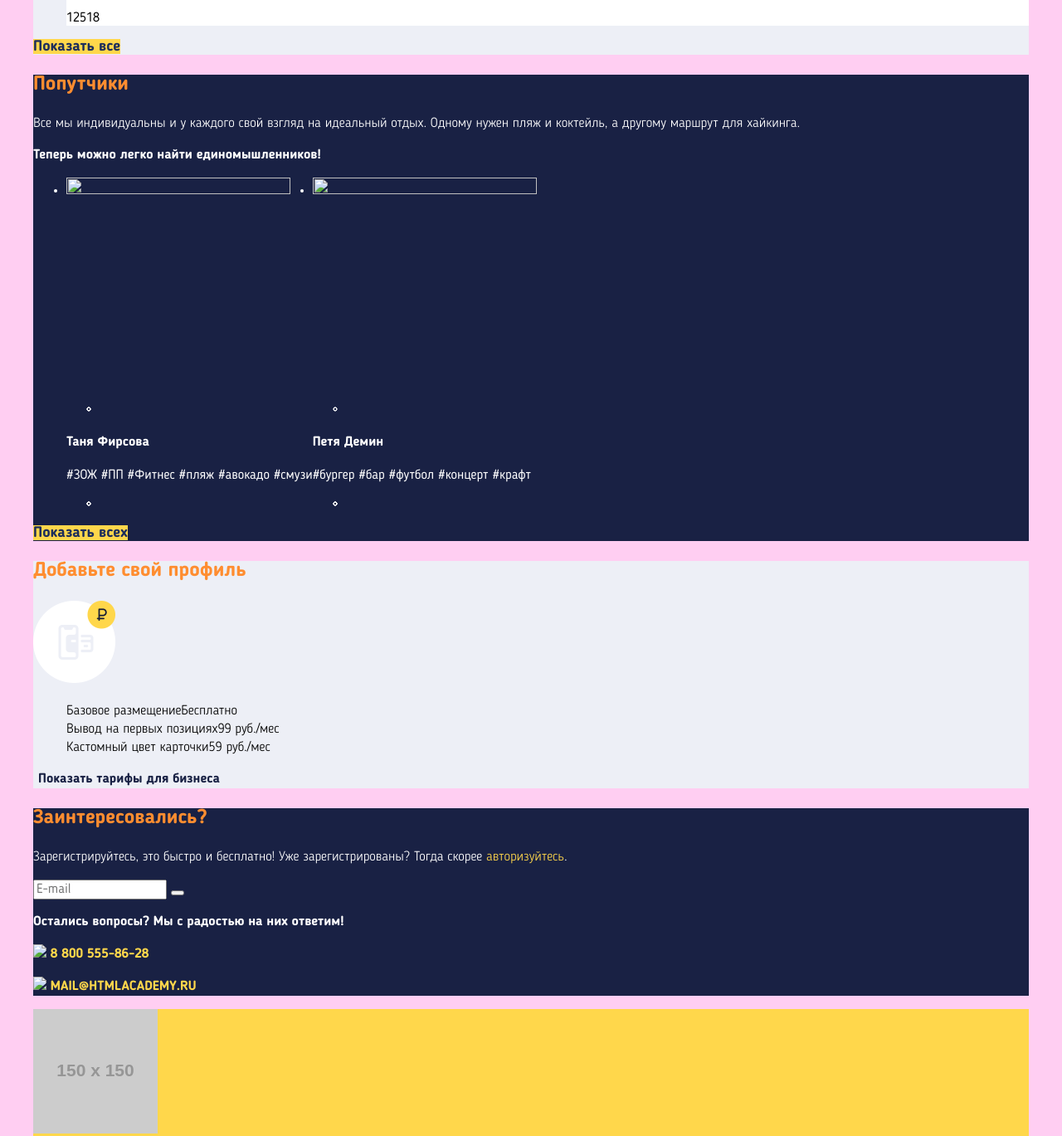
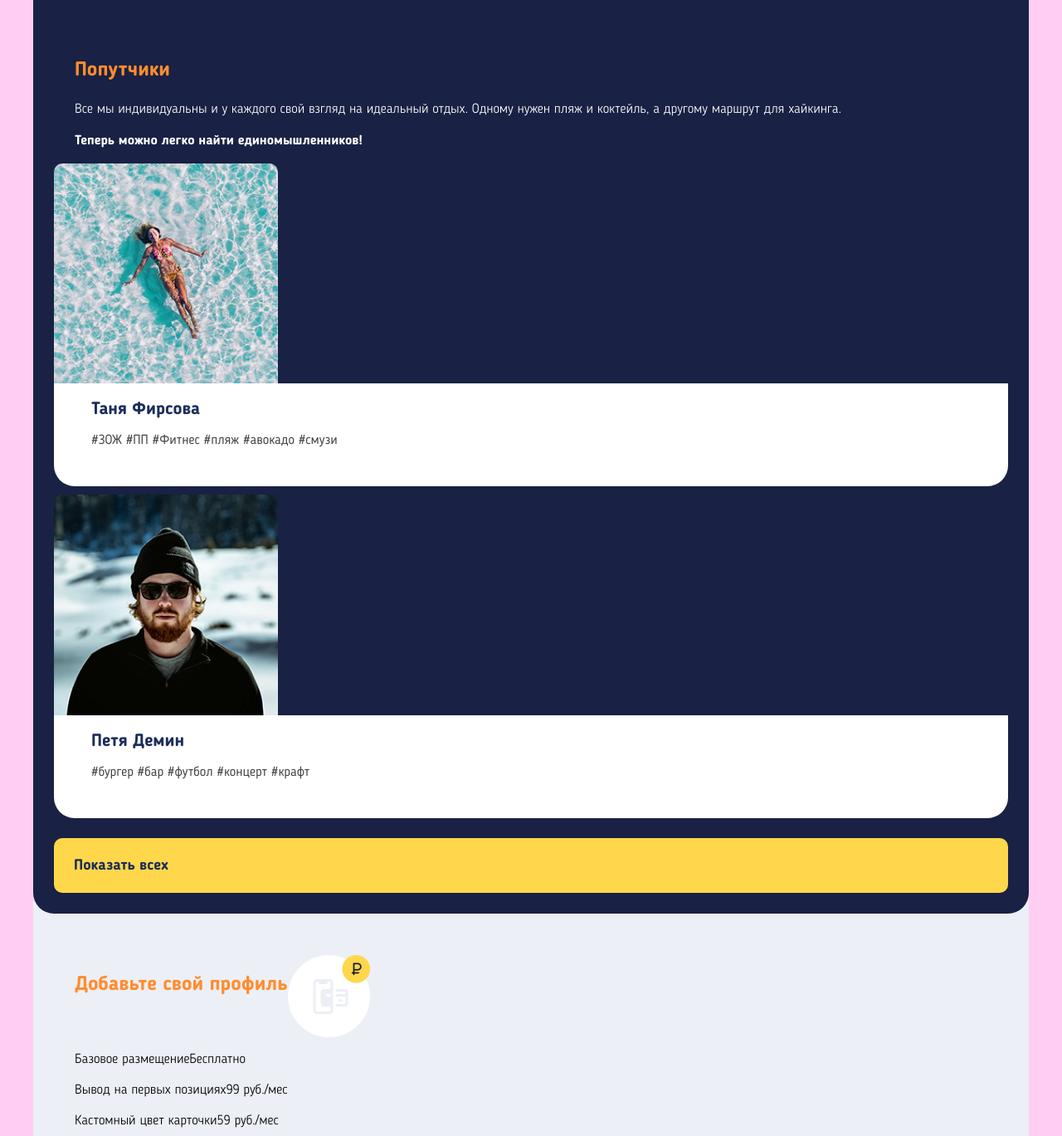
Before and after one commit to annaraulets/870333-pognali-18, a website: page source/index.html in a window 1280 px wide. Shown: the part 1415-2784 px from the top of the page at 83% size. Drawn offline with nearby package versions, Linux system fonts and the light colour scheme; files that its build step writes are made by us from their sources; placeholder pictures from the web are drawn by us; files whose address does not match are found by name.

Commit message:
Задание с флексами и версткой index mobile

```diff
--- a/source/index.html
+++ b/source/index.html
@@ -42,13 +42,18 @@
         <a class="main-popup__reg" href="#">Авторизация</a>
         <div class="main-popup__contacts contact contact--menu">
           <p class="contact__text">
-            <img class="contact__img" src="img/contacts-phone.svg" width="18" height="18">
+            <a class="contact__link" href="#">
+              <img class="contact__img" src="img/contacts-phone.svg" width="18" height="18">
+            </a>
             <a href="#">8 800 555-86-28</a>
           </p>
           <p class="contact__text">
-            <img class="contact__img" src="img/contacts-mail.svg" width="18" height="13">
+            <a class="contact__link" href="#">
+              <img class="contact__img" src="img/contacts-mail.svg" width="18" height="13">
+            </a>
             <a href="#">mail@htmlacademy.ru</a>
           </p>
+        </div>
         <ul class="main-popup__social social">
           <li class="social__item">
             <a class="social__link" href="#">
@@ -66,7 +71,6 @@
             </a>
           </li>
         </ul>
-        </div>
       </nav>
     </header>
 
@@ -124,7 +128,7 @@
         <ul class="way__list way-list">
           <li class="way-list__item">
             <div class="way-list__image">
-              <img src="../img/thailand-mobile@1x.jpg">
+              <img src="../img/thailand-mobile@1x.jpg" width="270" height="110">
             </div>
             <div class="way-list__block">
               <!-- <svg></svg> -->
@@ -170,12 +174,12 @@
 
         <ul class="companion__main-list">
           <li class="companion__item">
-            <div class="companion__lvl">
-              <img src="#" width="270" height="270">
+            <div class="companion__avatar">
+              <img src="img/firsova-desktop@1x.jpg" width="270" height="270">
               <span></span>
             </div>
             <div class="companion__about">
-              <ul class="companion__list companion__list--flag">
+              <ul class="companion__list companion__list--flag visually-hidden">
                 <li class="companion__item">
                   <!-- <svg></svg> -->
                 </li>
@@ -206,12 +210,12 @@
           </li>
 
           <li class="companion__item">
-            <div class="companion__lvl">
-              <img src="#" width="270" height="270">
+            <div class="companion__avatar">
+              <img src="img/demin-desktop@1x.jpg" width="270" height="270">
               <span></span>
             </div>
             <div class="companion__about">
-              <ul class="companion__list companion__list--flag">
+              <ul class="companion__list companion__list--flag visually-hidden">
                 <li class="companion__item">
                   <!-- <svg></svg> -->
                 </li>
@@ -242,58 +246,66 @@
         <a class="companion__link btn-yellow" href="catalog.html">Показать всех</a>
       </section>
 
-      <section class="ad">
-        <h3 class="ad__title">Добавьте свой профиль</h3>
-        <div class="ad__avatar">
-          <img src="img/rates@1x.png" width="99" height="99">
+      <section class="promo">
+
+        <div class="promo__avatar">
+          <h3 class="promo__title">Добавьте свой профиль</h3>
+          <img class="promo__img" src="img/rates@1x.png" width="99" height="99">
           <span></span>
         </div>
-        <ul class="ad__list">
-          <li class="ad__item">Базовое размещение<span>Бесплатно</span></li>
-          <li class="ad__item">Вывод на первых позициях<span>99 руб./мес</span></li>
-          <li class="ad__item">Кастомный цвет карточки<span>59 руб./мес</span></li>
+        <ul class="promo__list">
+          <li class="promo__item">Базовое размещение<span>Бесплатно</span></li>
+          <li class="promo__item">Вывод на первых позициях<span>99 руб./мес</span></li>
+          <li class="promo__item">Кастомный цвет карточки<span>59 руб./мес</span></li>
         </ul>
-        <button class="ad__button">Показать тарифы для бизнеса</button>
+        <button class="promo__button">Показать тарифы для бизнеса</button>
       </section>
 
-      <section class="contact">
-        <h3 class="contact__title">Заинтересовались?</h3>
-        <p class="contact__main-text">Зарегистрируйтесь, это быстро и бесплатно! Уже зарегистрированы?
+      <section class="contact-block">
+        <h3 class="contact-block__title">Заинтересовались?</h3>
+        <p class="contact-block__text">Зарегистрируйтесь, это быстро и бесплатно! Уже зарегистрированы?
         Тогда скорее
-        <a class="contact__link" href="#">авторизуйтесь</a>.
+        <a class="contact-block__login" href="#">авторизуйтесь</a>.
         </p>
 
         <form class="contact__form" action="https://echo.htmlacademy.ru">
           <input class="contact__input" type="email" name="email" placeholder="E-mail">
           <button class="contact__btn" type="submit"></button>
         </form>
-        <p class="contact__text">Остались вопросы? Мы с радостью на них ответим!</p>
-        <div class="contact__wrapper">
-          <p class="contact__phone">
-            <img src="#">
-            <a class="contact__link" href="#">8 800 555-86-28</a>
+        <p class="contact-block__text">Остались вопросы? Мы с радостью на них ответим!</p>
+        <div class="contact">
+          <p class="contact__text">
+            <a class="contact__link" href="#">
+              <img class="contact__img" src="img/contacts-phone.svg" width="18" height="18">
+            </a>
+            <a href="#">8 800 555-86-28</a>
           </p>
-          <p class="contact__email">
-            <img src="#">
-            <a class="contact__link" href="#">mail@htmlacademy.ru</a>
+          <p class="contact__text">
+            <a class="contact__link" href="#">
+              <img class="contact__img" src="img/contacts-mail.svg" width="18" height="13">
+            </a>
+            <a href="#">mail@htmlacademy.ru</a>
           </p>
         </div>
       </section>
 
       <section class="map">
         <div class="map__block">
-          <img src="https://via.placeholder.com/150x150">
+          <img src="img/contacts-location.svg" width="14" height="22">
           <p>ул. Большая Конюшенная, 19/8</p>
         </div>
         <a class="map__button btn-yellow" href="#">Проложить маршрут</a>
-        <div class="map__wrapper">
-          <img class="map__img" src="#">
-        </div>
       </section>
+
+      <div class="map__img">
+        <img src="#">
+      </div>
     </main>
 
-    <footer class="container footer">
-      <a class="footer__logo" href="#">
+    <footer class="container">
+
+      <section class="footer">
+        <a class="footer__logo" href="#">
         <img src="img/logo-mobile-blue@1x.png">
       </a>
       <ul class="footer__list social">
@@ -315,10 +327,11 @@
       </ul>
       <div class="footer__made">
         <p>Разработано</p>
-        <a href="#">
+        <a class="footer__html" href="#">
           <img src="img/htmlacademy.svg" width="27" height="34">
         </a>
       </div>
+      </section>
     </footer>
 
     <section class="modal visually-hidden">
--- a/source/sass/Blocks/about-style.scss
+++ b/source/sass/Blocks/about-style.scss
@@ -1,10 +1,14 @@
 .about {
+  position: relative;
+  z-index: 60;
   padding: 25px 50px 85px 50px;
   background-color: #192144;
   background-image: url("../img/about-mobile@1x.png");
   background-repeat: no-repeat;
   background-size: 292px 352px;
   color: #ffffff;
+  border-bottom-left-radius: 25px;
+  border-bottom-right-radius: 25px;
 }
 
 .about__title {
--- a/source/sass/Blocks/ad-style.scss
+++ /dev/null
@@ -1,23 +0,0 @@
-.ad {
-  background: #edeff6;
-
-  @include textstylelight;
-}
-
-.ad__title {
-  @include titlestyle;
-}
-
-.ad__list {
-  list-style: none;
-}
-
-.ad__button {
-  color: #192144;
-  font-size: 16px;
-  line-height: 16px;
-  font-weight: bold;
-  background: none;
-  border: none;
-  cursor: pointer;
-}
--- a/source/sass/Blocks/companions-style.scss
+++ b/source/sass/Blocks/companions-style.scss
@@ -1,27 +1,69 @@
 .companion {
+  position: relative;
+  z-index: 40;
+  margin-top: -20px;
+  padding: 70px 25px 25px 25px;
   background-color: #192144;
   color: #ffffff;
-}
-
-.companion__list {
-  display: flex;
+  border-bottom-left-radius: 25px;
+  border-bottom-right-radius: 25px;
 }
 
 .companion__title {
   @include titlestyle;
+  padding: 0 25px;
 }
 
 .companion__text {
   @include textstylelight;
+  padding: 0 25px;
 
   &--quote {
     font-weight: bold;
   }
 }
 
+.companion__main-list {
+  padding: 0;
+  list-style: none;
+}
 
-@media (min-width: $tablet) {
-  .companion__main-list {
-    display: flex;
+.companion__item {
+  margin-bottom: 10px;
+}
+
+.companion__avatar {
+  img {
+    border-top-left-radius: 10px;
+    border-top-right-radius: 10px;
   }
 }
+
+.companion__about {
+  position: relative;
+  z-index: 10;
+  margin-top: -10px;
+  padding: 20px 45px;
+  color: #444444;
+  background: #ffffff;
+  border-bottom-left-radius: 25px;
+  border-bottom-right-radius: 25px;
+}
+
+.companion__name {
+  margin: 0;
+  color: #1d2e5b;
+  font-size: 21px;
+  font-weight: bold;
+}
+
+.companion__list {
+  display: flex;
+  list-style: none;
+}
+
+// @media (min-width: $tablet) {
+//   .companion__main-list {
+//     display: flex;
+//   }
+// }
--- a/source/sass/Blocks/contact-style.scss
+++ b/source/sass/Blocks/contact-style.scss
@@ -1,30 +1,85 @@
-.contact {
+.contact-block {
+  position: relative;
+  z-index: 20;
+  margin-top: -20px;
+  padding: 70px 25px 25px 25px;
   color: #ffffff;
   background: #192144;
+  border-bottom-left-radius: 25px;
+  border-bottom-right-radius: 25px;
+
   @include textstylelight;
 
-  &--menu {
-    background: #ffffff;
+  a {
+    text-decoration: none;
+    text-transform: uppercase;
+    color: #ffd74b;
   }
 }
 
-.contact__title {
+.contact-block__title {
   @include titlestyle;
+  padding: 0 25px;
+  text-align: center;
+}
+
+.contact-block__text {
+  font-weight: 300;
+  text-align: center;
+  padding: 0 30px;
+  line-height: 1.38;
+}
+
+.contact-block__login {
+  text-decoration: none;
+  color: #ffd74b;
+  text-transform: lowercase;
+}
+
+.contact--menu {
+  background: #ffffff;
+}
+
+.contact__text {
+  display: flex;
+  align-items: center;
+  font-weight: bold;
 }
 
 .contact__link {
-  text-decoration: none;
-  color: #ffd74b;
+  margin-right: 15px;
+  background: #121936;
+  width: 45px;
+  height: 45px;
+  display: flex;
+  justify-content: center;
+  border-radius: 50%;
+}
+
+.contact__input {
+  position: relative;
+  width: 225px;
+  height: 22px;
+  border-radius: 10px;
+  border: none;
+  padding: 20px 20px;
+  text-align: left;
+  font-weight: bold;
+  font-size: 18px;
+  color: rgba (68, 68, 68, 0.3);
+}
+
+.contact__btn {
+  position: absolute;
+  right: 30px;
+  height: 62px;
+  width: 60px;
+  background: #ffd74b;
+  border-radius: 10px;
+  border: none;
 }
 
 .contact__wrapper {
   font-weight: bold;
   text-transform: uppercase;
 }
-
-.map__block {
-  p {
-    font-weight: bold;
-    text-transform: uppercase;
-  }
-}
--- a/source/sass/Blocks/main-banner.scss
+++ b/source/sass/Blocks/main-banner.scss
@@ -4,9 +4,7 @@
   background-image: url("../img/globe-back-mobile@1x.jpg");
   background-size: 320px 400px;
   background-repeat: no-repeat;
-
   color: #ffffff;
-
 }
 
 .main-banner__title {
--- a/source/sass/Blocks/main-nav.scss
+++ b/source/sass/Blocks/main-nav.scss
@@ -50,9 +50,6 @@
   margin-top: 50px;
 }
 
-.contact__text {
-  font-weight: bold;
-}
 
 .social {
   list-style: none;
--- a/source/sass/Blocks/map-style.scss
+++ b/source/sass/Blocks/map-style.scss
@@ -1,3 +1,34 @@
 .map {
+  position: relative;
+  z-index: 10;
+  margin-top: -20px;
+  padding: 50px 25px 25px 25px;
   background: #ffd74b;
+  border-bottom-left-radius: 25px;
+  border-bottom-right-radius: 25px;
 }
+
+.map__block {
+  display: flex;
+  padding-right: 50px;
+
+  img {
+    display: flex;
+    width: 45px;
+    height: 45px;
+    background: #121936;
+    border-radius: 50%;
+    margin-right: 15px;
+  }
+
+  p {
+    margin: 0;
+    font-size: 16px;
+    font-weight: bold;
+    text-transform: uppercase;
+  }
+}
+
+.map__button {
+  border: 3px solid #192144;
+}
--- /dev/null
+++ b/source/sass/Blocks/promo-style.scss
@@ -0,0 +1,43 @@
+.promo {
+  position: relative;
+  z-index: 30;
+  margin-top: -20px;
+  padding: 70px 25px 25px 50px;
+  background: #edeff6;
+  border-bottom-left-radius: 25px;
+  border-bottom-right-radius: 25px;
+
+  @include textstylelight;
+}
+
+.promo__avatar {
+  display: flex;
+
+  img {
+    height: 99px;
+  }
+}
+
+
+.promo__title {
+  @include titlestyle;
+}
+
+.promo__list {
+  padding: 0;
+  list-style: none;
+}
+
+.promo__item {
+  margin-bottom: 15px;
+}
+
+.promo__button {
+  color: #192144;
+  font-size: 16px;
+  line-height: 16px;
+  font-weight: bold;
+  background: none;
+  border: none;
+  cursor: pointer;
+}
--- a/source/sass/global-style.scss
+++ b/source/sass/global-style.scss
@@ -49,6 +49,11 @@ img {
 
 .btn-yellow {
   @include yellowbtn;
+  display: block;
+  padding: 24px;
+  text-align: left;
+  margin-top: 24px;
+  border-radius: 10px;
 }
 
 @media (min-width: $tablet) {
--- a/source/sass/style.scss
+++ b/source/sass/style.scss
@@ -8,7 +8,7 @@
 @import "blocks/about-style.scss";
 @import "blocks/way-style.scss";
 @import "blocks/companions-style.scss";
-@import "blocks/ad-style.scss";
+@import "blocks/promo-style.scss";
 @import "blocks/contact-style.scss";
 @import "blocks/map-style.scss";
 @import "blocks/footer-style.scss";
```
Also changed, not shown: source/sass/Blocks/footer-style.scss (+17 -0 lines), source/sass/Blocks/way-style.scss (+51 -0 lines).
